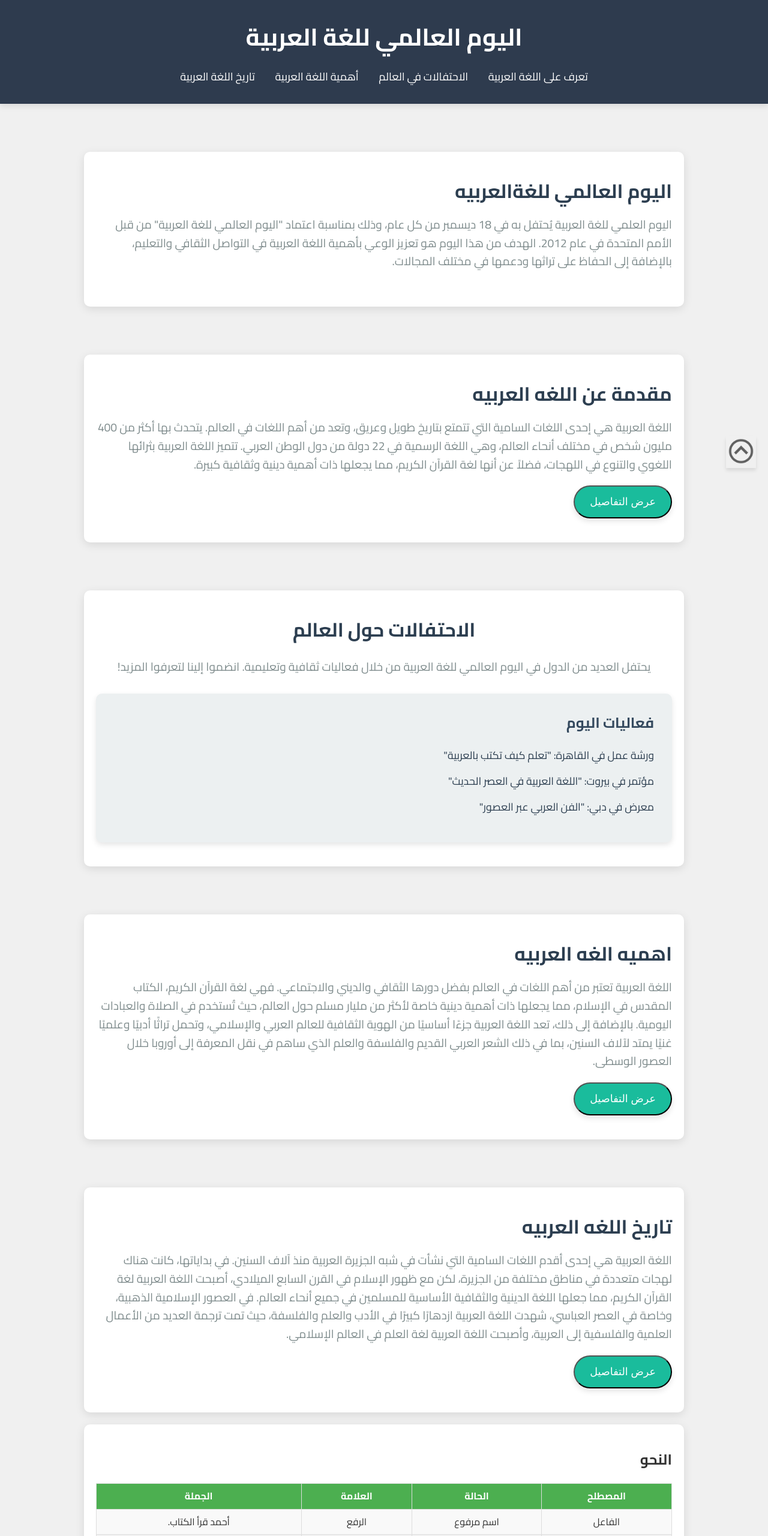
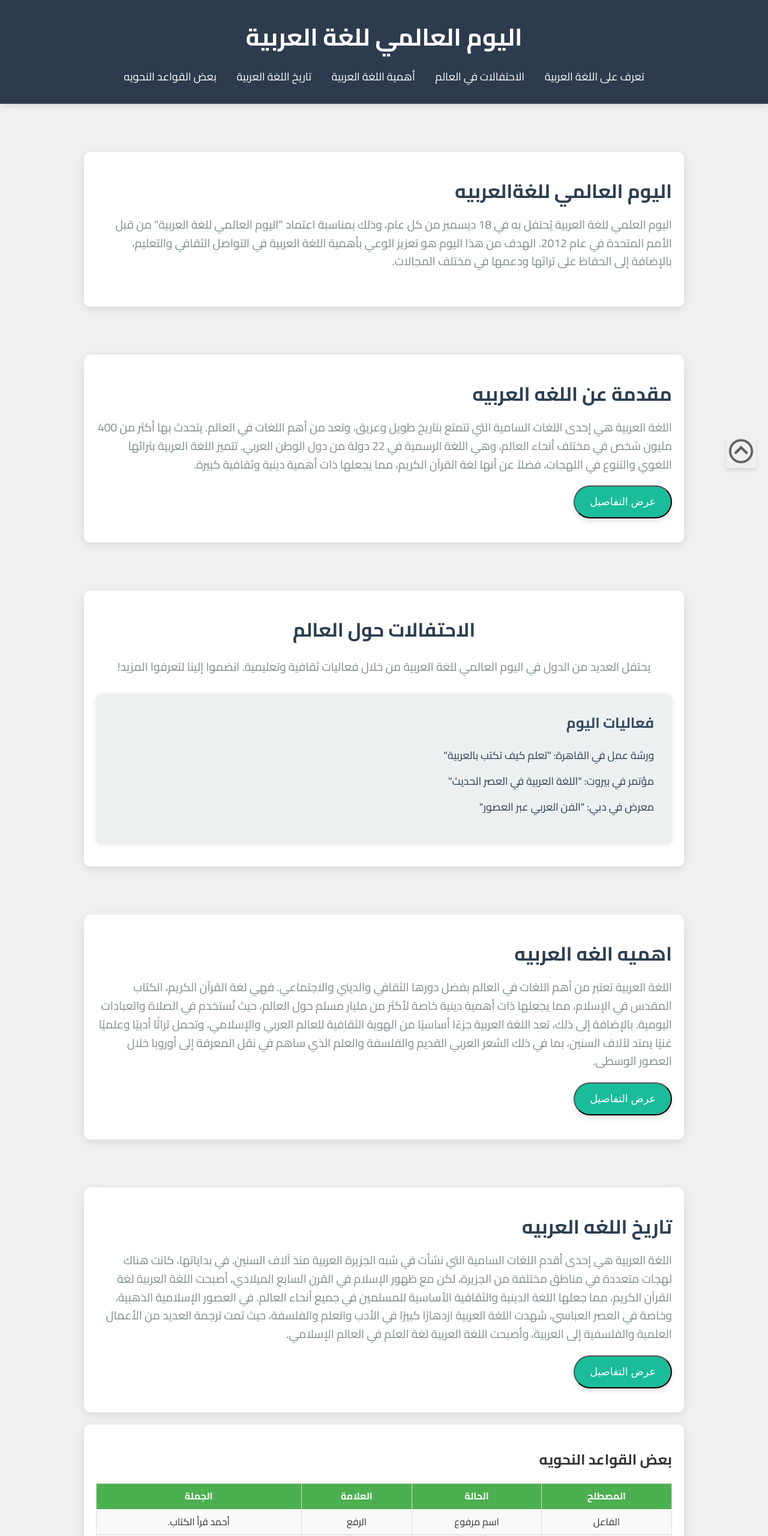
Before and after one commit to ahmedelhossin/Arabic-Day, a plain HTML site: page index.html in a window 1280 px wide. Shown: the top 2560 px of the page at 60% size. Drawn offline with Linux system fonts and the light colour scheme.

Commit message:
Update index.html

```diff
--- a/index.html
+++ b/index.html
@@ -215,6 +215,7 @@
                 <li><a href="#celebrations">الاحتفالات في العالم</a></li>
                 <li><a href="#importance">أهمية اللغة العربية</a></li>
                 <li><a href="#history">تاريخ اللغة العربية</a></li>
+                <li><a href="#grammer">بعض القواعد النحويه</a></li>
             </ul>
         </nav>
     </header>
@@ -280,8 +281,8 @@
         <button class="btn" onclick="toggleDetails('show-more2')">عرض التفاصيل</button>
 
     </section>
-    <section>
-        <h1>النحو</h1>
+    <section id="grammer">
+        <h1>بعض القواعد النحويه</h1>
 
         <table>
             <thead>
```
